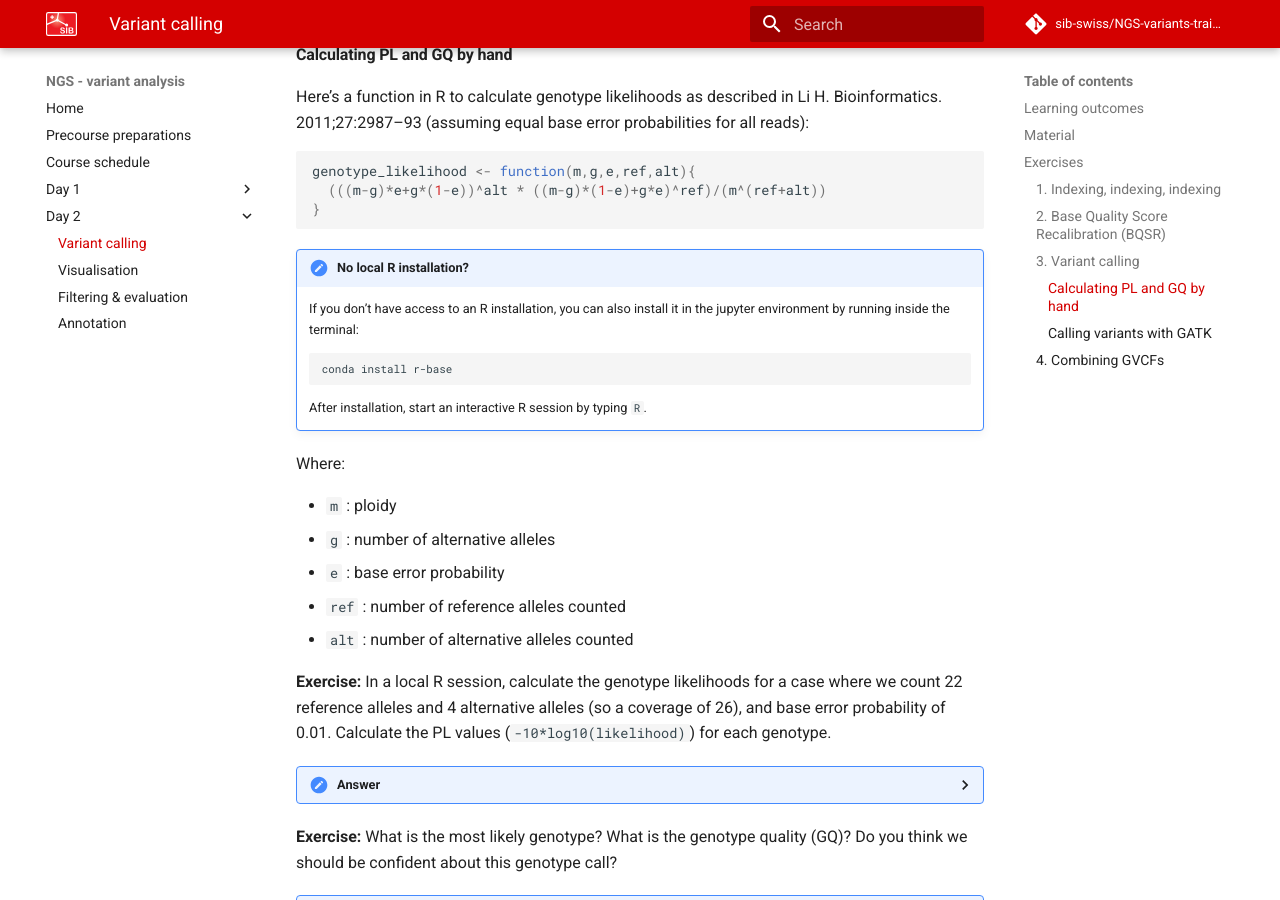
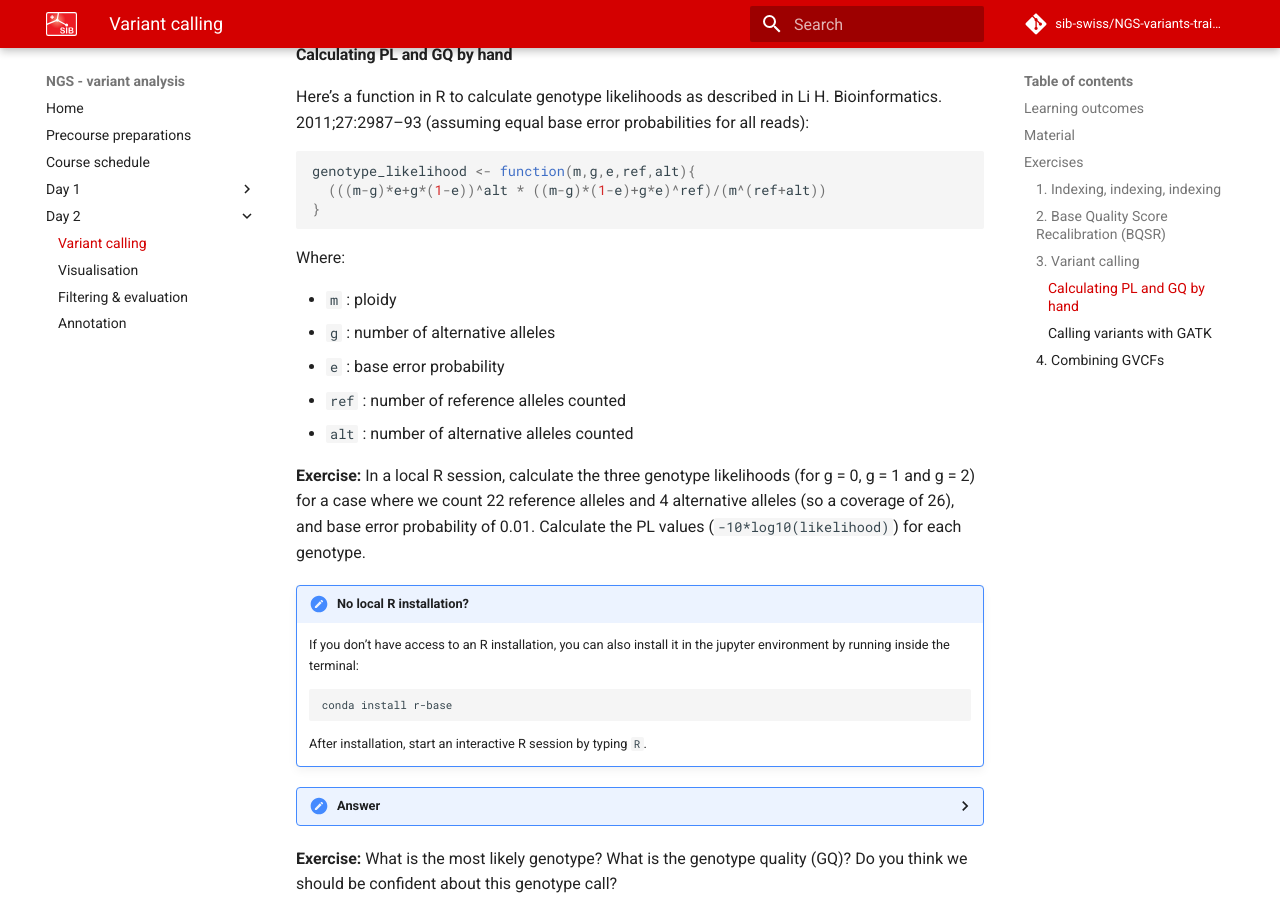
Before and after one commit to sib-swiss/NGS-variants-training, an MkDocs documentation site: the page built from docs/day2/variant_calling.md, in a window 1280 px wide and 900 px high, scrolled down 3167 px. Built offline with MkDocs 1.6.1 and Material for MkDocs 9.7.7, drawn with Linux system fonts in a browser that asks for light colours; comment, search, counter and statistics services are not loaded; the version menu is left out; some of the changed lines change nothing that is shown.

Commit message:
clearer exercise

````diff
--- a/docs/day2/variant_calling.md
+++ b/docs/day2/variant_calling.md
@@ -178,6 +178,16 @@ genotype_likelihood <- function(m,g,e,ref,alt){
 }
 ```
 
+Where:
+
+- `m` : ploidy
+- `g` : number of alternative alleles
+- `e` : base error probability
+- `ref` : number of reference alleles counted
+- `alt` : number of alternative alleles counted
+
+**Exercise:** In a local R session, calculate the three genotype likelihoods (for g = 0, g = 1 and g = 2) for a case where we count 22 reference alleles and 4 alternative alleles (so a coverage of 26), and base error probability of 0.01. Calculate the PL values (`-10*log10(likelihood)`) for each genotype.
+
 !!! note "No local R installation?"
     If you don't have access to an R installation, you can also install it in the jupyter environment by running inside the terminal:
 
@@ -186,17 +196,6 @@ genotype_likelihood <- function(m,g,e,ref,alt){
     ```
 
     After installation, start an interactive R session by typing `R`.
-
-
-Where:
-
-- `m` : ploidy
-- `g` : number of alternative alleles
-- `e` : base error probability
-- `ref` : number of reference alleles counted
-- `alt` : number of alternative alleles counted
-
-**Exercise:** In a local R session, calculate the genotype likelihoods for a case where we count 22 reference alleles and 4 alternative alleles (so a coverage of 26), and base error probability of 0.01. Calculate the PL values (`-10*log10(likelihood)`) for each genotype.
 
 ??? done "Answer"
     ```R
````
